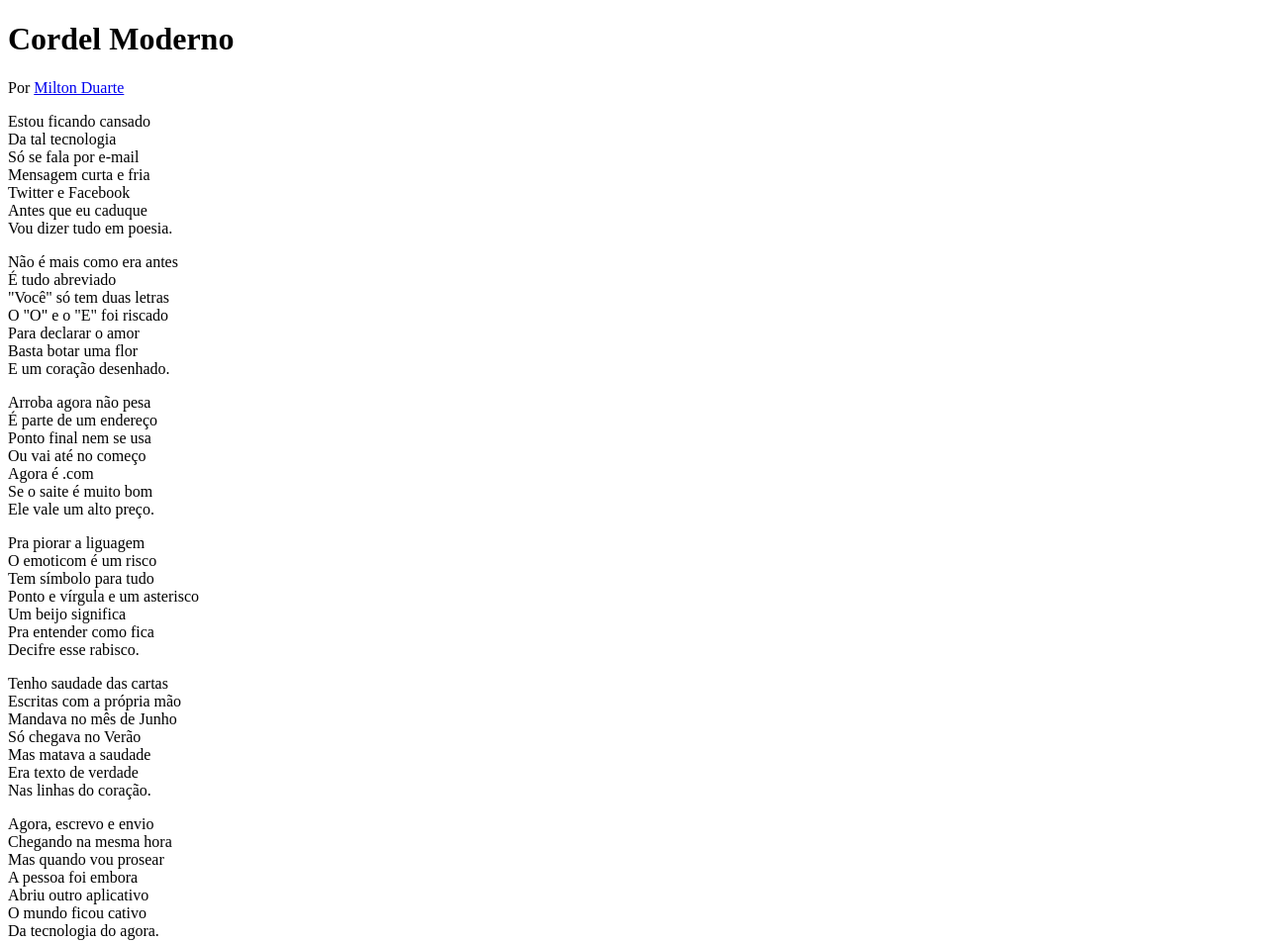
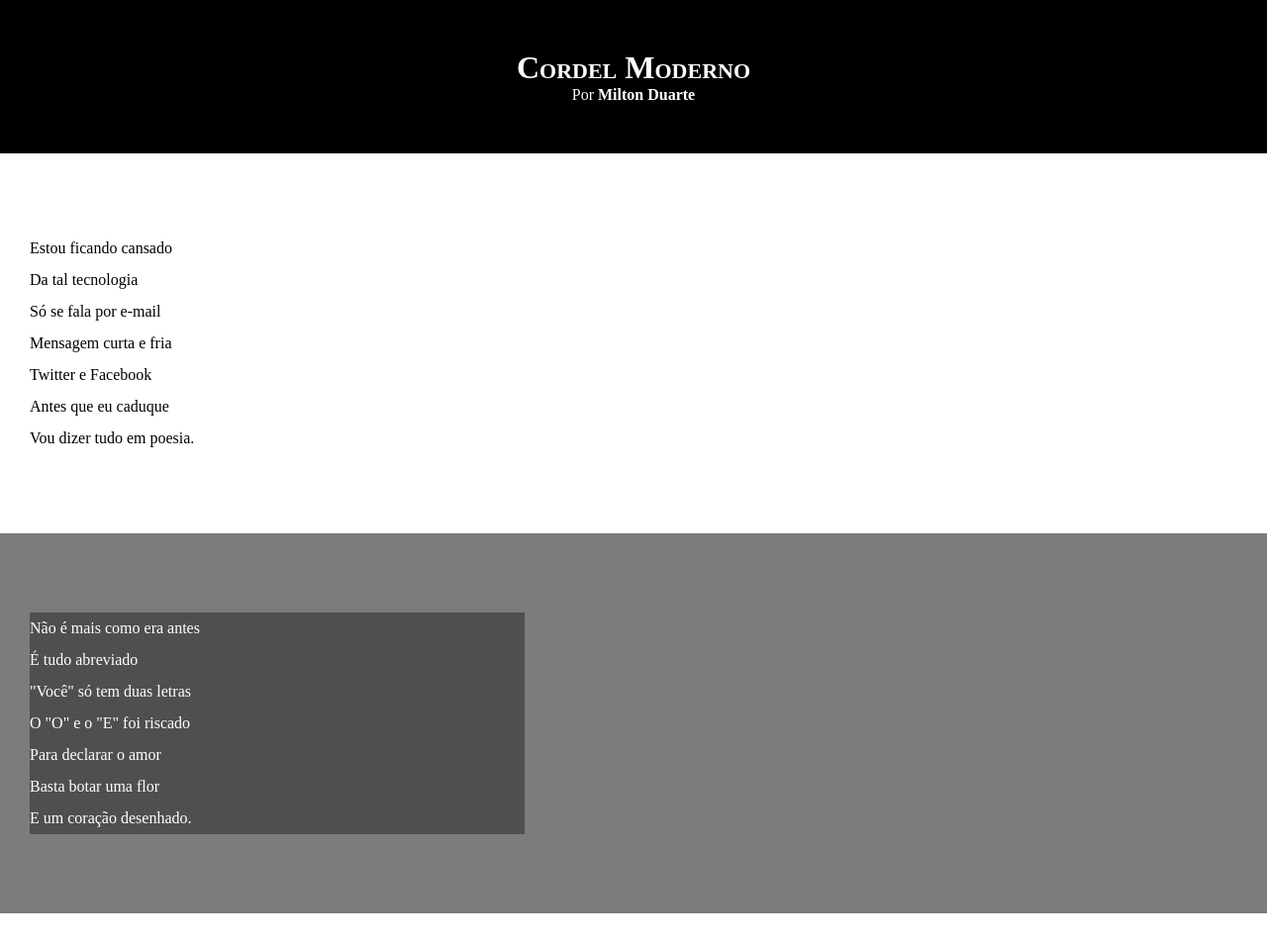
Before and after one commit to CleoSantos/Html-Css, a plain HTML site: page Exercicios Propostos pelo guanabara/ex011/cordel-moderno.html in a window 1280 px wide. Shown: the top 953 px of the page at 99% size. Drawn offline with Linux system fonts and the light colour scheme.

Commit message:
Atualizei o estilo dos textos

```diff
--- a/Exercicios Propostos pelo guanabara/ex011/cordel-moderno.html
+++ b/Exercicios Propostos pelo guanabara/ex011/cordel-moderno.html
@@ -12,7 +12,7 @@
     <p>Por <a href="https://www.recantodasletras.com.br/poesias/3186743" target="_blank">Milton Duarte</a></p>
     </header>
 
-        <section>
+        <section class="normal">
             <p>
                 Estou ficando cansado <br>
                 Da tal tecnologia <br>
@@ -24,7 +24,7 @@
             </p>
         </section>
 
-        <section>
+        <section class="imagem">
             <p>
                 Não é mais como era antes <br>
                 É tudo abreviado <br>
@@ -36,7 +36,7 @@
             </p>
         </section>
 
-        <section>
+        <section class="normal">
             <p>
                 Arroba agora não pesa <br>
                 É parte de um endereço <br>
@@ -58,7 +58,7 @@
             </p>
         </section>
 
-        <section>
+        <section class="imagem">
             <p>
                 Tenho saudade das cartas <br>
                 Escritas com a própria mão <br>
@@ -71,7 +71,7 @@
         </section>
 
 
-        <section>
+        <section class="normal">
             <p>
                 Agora, escrevo e envio <br>
                 Chegando na mesma hora <br>
--- a/Exercicios Propostos pelo guanabara/ex011/estilo/style.css
+++ b/Exercicios Propostos pelo guanabara/ex011/estilo/style.css
@@ -1,5 +1,72 @@
 @charset "UTF-8";
 
-body{
+*{
+    margin: 0px;
+    padding: 0px;
+}
+
+
+html, body{
+    min-width: 100vh;
+    background-color: darkgray;
+}
+header{
+    background-color: black;
+    color: white;
+    text-align: center;
+}
+header > h1{
+    padding-top: 50px;
+    font-variant: small-caps;
+}
+
+header > p{
+    padding-bottom: 50px;
+}
+
+a{
+    color:white;
+    text-decoration: none;
+    font-weight: bolder;
+}
+a:hover{
+    text-decoration: underline;
+}
+
+section{
+    padding-top: 10vh;
+    padding-bottom: 10vh;
+    line-height: 2em;
+    padding-left: 30px;
+}
+
+section.imagem{
+    background-color: rgba(0, 0, 0, 0.267);
+    color:white;
 
 }
+
+section.imagem > p{
+    width: 500px;
+    background-color: rgba(0, 0, 0, 0.363);
+}
+
+section.normal{
+    background-color: white;
+    color:black;
+
+}
+
+
+
+
+
+
+
+
+footer{
+    background-color: black;
+    text-align: center;
+    color: white;
+    padding: 10px;
+}
```
